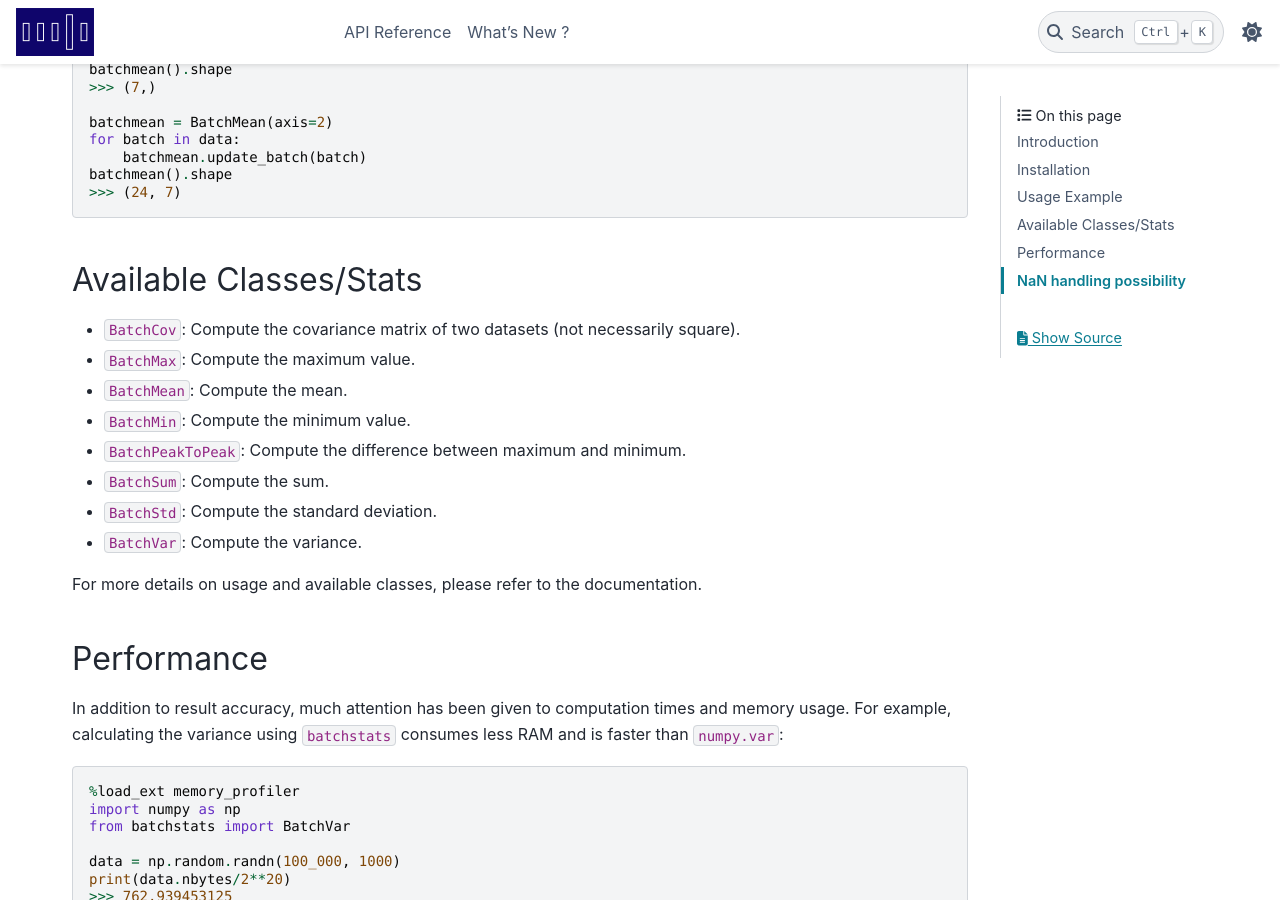
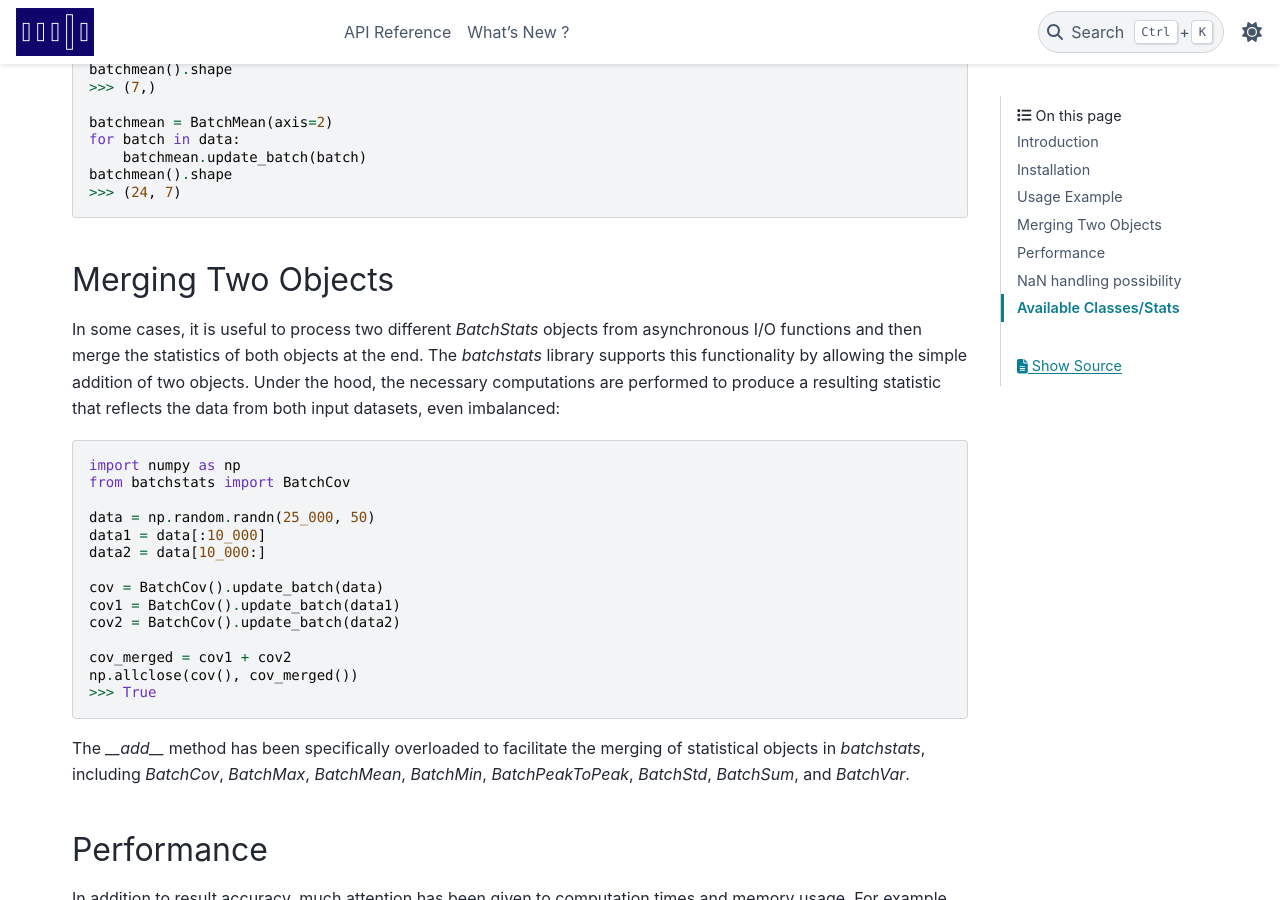
Before and after one commit to CyrilJl/BatchStats, a Sphinx documentation site: the page built from docs/source/index.rst, in a window 1280 px wide and 900 px high, scrolled down 1579 px. Built offline with Sphinx 7.4.7 and the PyData theme 0.15.4, drawn with Linux system fonts in a browser that asks for light colours; some of the changed text lies outside the part shown.

Commit message:
formatting info

```diff
--- a/docs/source/index.rst
+++ b/docs/source/index.rst
@@ -92,20 +92,29 @@ However, similar to the associated functions in ``numpy``, users can specify the
     batchmean().shape
     >>> (24, 7)
 
+Merging Two Objects
+-------------------
 
-Available Classes/Stats
------------------------
+In some cases, it is useful to process two different `BatchStats` objects from asynchronous I/O functions and then merge the statistics of both objects at the end. The `batchstats` library supports this functionality by allowing the simple addition of two objects. Under the hood, the necessary computations are performed to produce a resulting statistic that reflects the data from both input datasets, even imbalanced:
 
-- ``BatchCov``: Compute the covariance matrix of two datasets (not necessarily square).
-- ``BatchMax``: Compute the maximum value.
-- ``BatchMean``: Compute the mean.
-- ``BatchMin``: Compute the minimum value.
-- ``BatchPeakToPeak``: Compute the difference between maximum and minimum.
-- ``BatchSum``: Compute the sum.
-- ``BatchStd``: Compute the standard deviation.
-- ``BatchVar``: Compute the variance.
+.. code-block:: python
 
-For more details on usage and available classes, please refer to the documentation.
+    import numpy as np
+    from batchstats import BatchCov
+
+    data = np.random.randn(25_000, 50)
+    data1 = data[:10_000]
+    data2 = data[10_000:]
+
+    cov = BatchCov().update_batch(data)
+    cov1 = BatchCov().update_batch(data1)
+    cov2 = BatchCov().update_batch(data2)
+
+    cov_merged = cov1 + cov2
+    np.allclose(cov(), cov_merged())
+    >>> True
+
+The `__add__` method has been specifically overloaded to facilitate the merging of statistical objects in `batchstats`, including `BatchCov`, `BatchMax`, `BatchMean`, `BatchMin`, `BatchPeakToPeak`, `BatchStd`, `BatchSum`, and `BatchVar`.
 
 Performance
 -----------
@@ -161,3 +170,15 @@ While the previous ``Batch*`` classes exclude every sample containing at least o
         batchsum.update_batch(batch=batch_data)
     np.allclose(np.nansum(data, axis=0), batchsum())
     >>> True
+
+Available Classes/Stats
+-----------------------
+
+- ``BatchCov``: Compute the covariance matrix of two datasets (not necessarily square).
+- ``BatchMax``: Compute the maximum value.
+- ``BatchMean``: Compute the mean.
+- ``BatchMin``: Compute the minimum value.
+- ``BatchPeakToPeak``: Compute the difference between maximum and minimum.
+- ``BatchSum``: Compute the sum.
+- ``BatchStd``: Compute the standard deviation.
+- ``BatchVar``: Compute the variance.
```
Also changed, not shown: README.md (+40 -36 lines).
